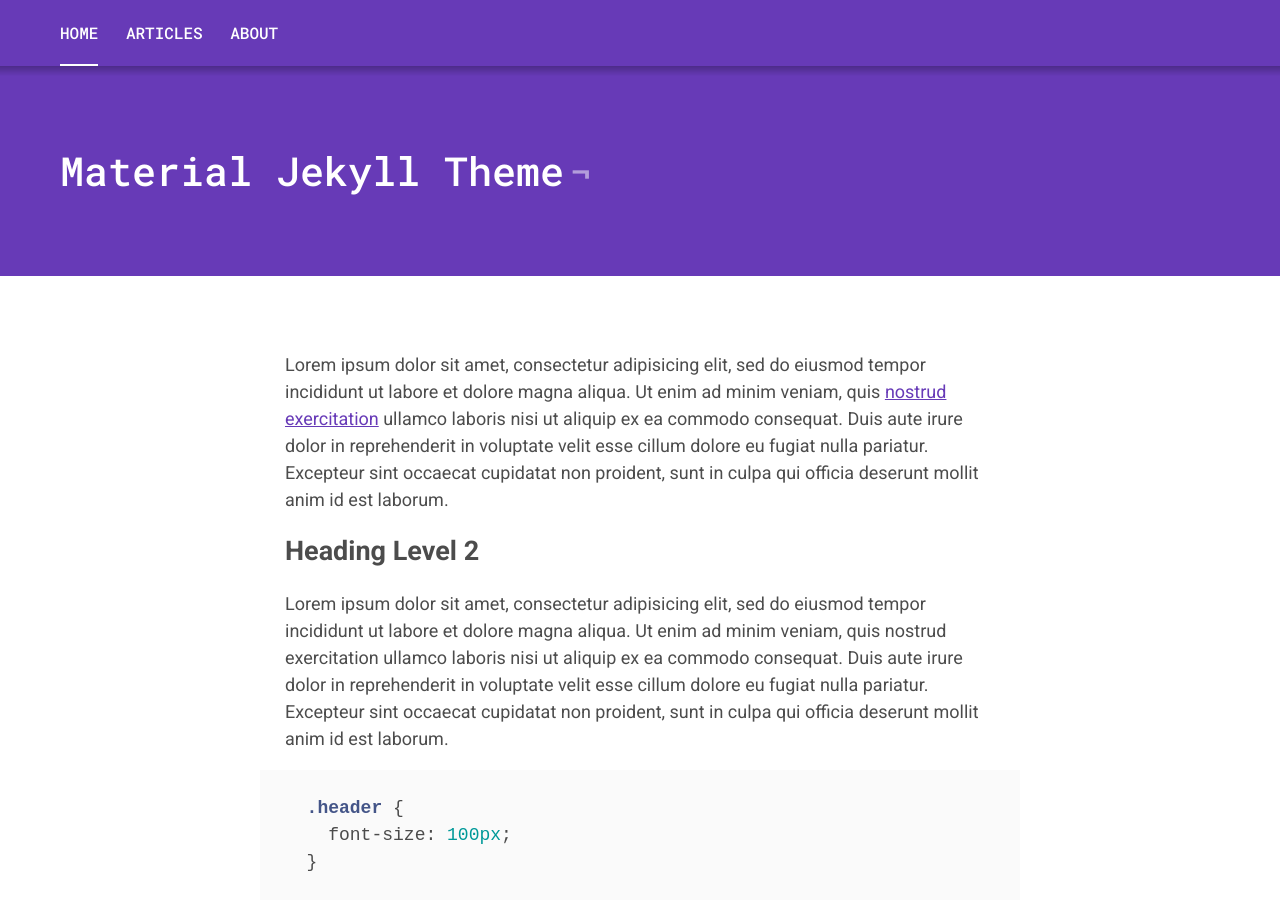
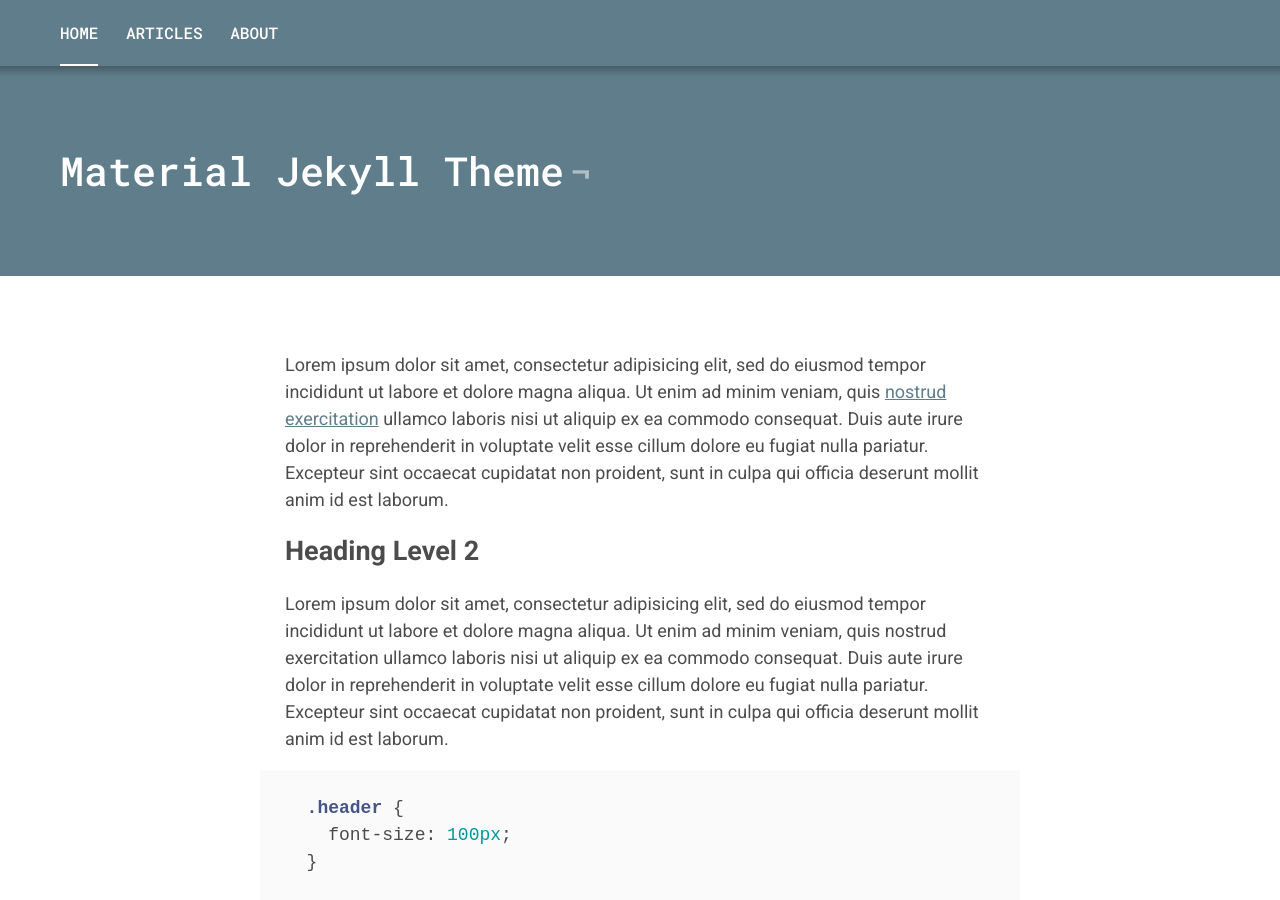
Before and after one commit to rbennett71593/rbennett71593.github.io, a Jekyll site: the page built from index.markdown, in a window 1280 px wide and 900 px high. Built offline with Jekyll 4.4.1, drawn with Linux system fonts in a browser that asks for light colours.

Commit message:
Updated config

```diff
--- a/_config.yml
+++ b/_config.yml
@@ -5,10 +5,10 @@
   Write an awesome description for your new site here. You can edit this
   line in _config.yml. It will appear in your document head meta (for
   Google search results) and in your feed.xml site description.
-baseurl: "/material-jekyll-theme"
-url: "http://alexcarpenter.me"
+baseurl: "/"
+url: "http://ryanbennett.net"
 fixedNav: 'true' # true or false
-theme: purple # green, blue, orange, purple, grey
+theme: grey # green, blue, orange, purple, grey
 twitterUsername: hybrid_alex
 githubUsername: alexcarpenter
 dribbbleUsername:
```
